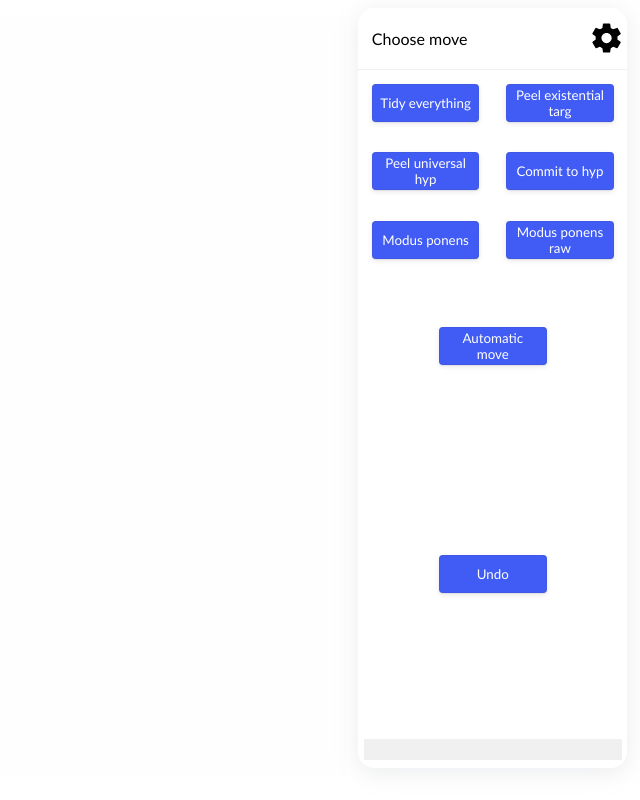
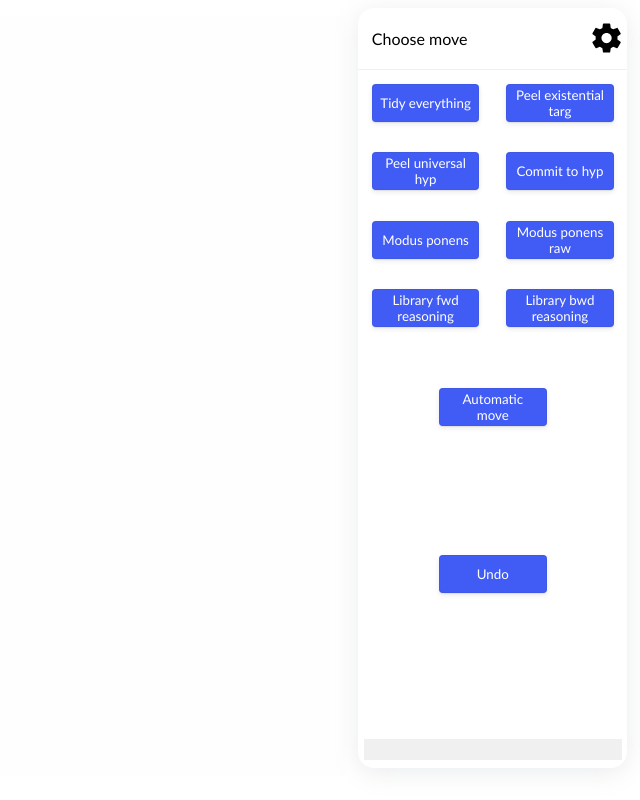
Before and after one commit to Human-Oriented-ATP/PrototypeWithInterface, a plain HTML site: page src/static/problem/problem.html in a window 1280 px wide. Shown: the whole page, without its empty margins (640-1280 px from the left). Drawn offline with nearby package versions, Linux system fonts and the light colour scheme; no server answers.

Commit message:
new buttons. checking

```diff
--- a/src/static/problem/problem.html
+++ b/src/static/problem/problem.html
@@ -45,6 +45,10 @@
 <button class="action_button" id="commitToHyp" onclick="actionButton(event)">Commit to hyp</button>
 <button class="action_button" id="modusPonens" onclick="actionButton(event)">Modus ponens</button>
 <button class="action_button" id="modusPonensRaw" onclick="actionButton(event)">Modus ponens raw</button>
+<button class="action_button" id="libForwardReasoning" onclick="actionButton(event)">Library fwd reasoning</button>
+<button class="action_button" id="libBackwardReasoning" onclick="actionButton(event)">Library bwd reasoning</button>
+
+
 <button class="action_button" id="undo" onclick="undo()">Undo</button>
 
 
--- a/src/static/problem/script.js
+++ b/src/static/problem/script.js
@@ -113,6 +113,9 @@ const argsToWaitForInfo = {
 	"libEquivTarg": [2, 2, 1],
 
 	"instantiateExistential": [2, 2],
+
+	"libForwardReasoning": [2],
+	"libBackwardReasoning": [2],
 
 	"waterfall": []
 }
--- a/src/static/problem/style.css
+++ b/src/static/problem/style.css
@@ -350,8 +350,18 @@ body{
     left: 55%;
 }
 
+#libForwardReasoning{
+    top: 37%;
+    left: 5%;
+}
+
+#libBackwardReasoning{
+    top: 37%;
+    left: 55%;
+}
+
 #waterfall {
-    top: 42%;
+    top: 50%;
     left: 30%
 }
 
```
